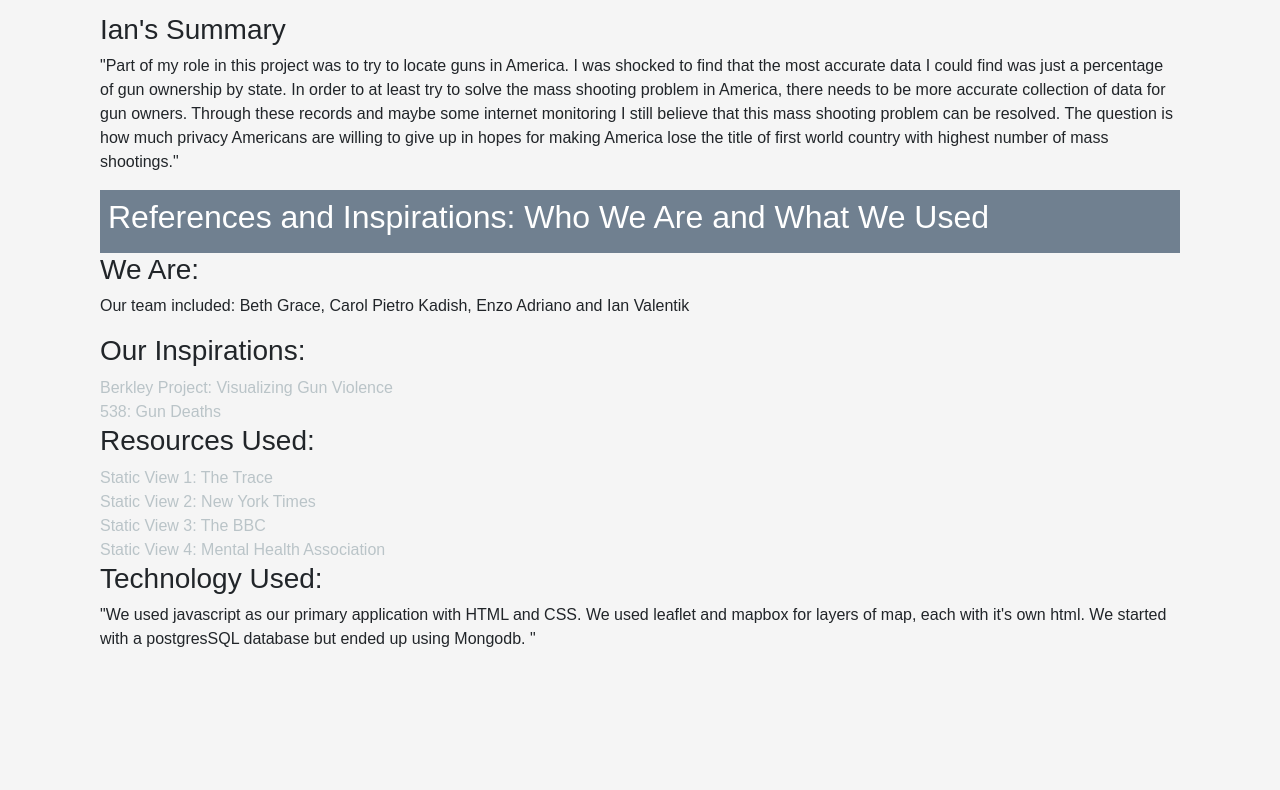
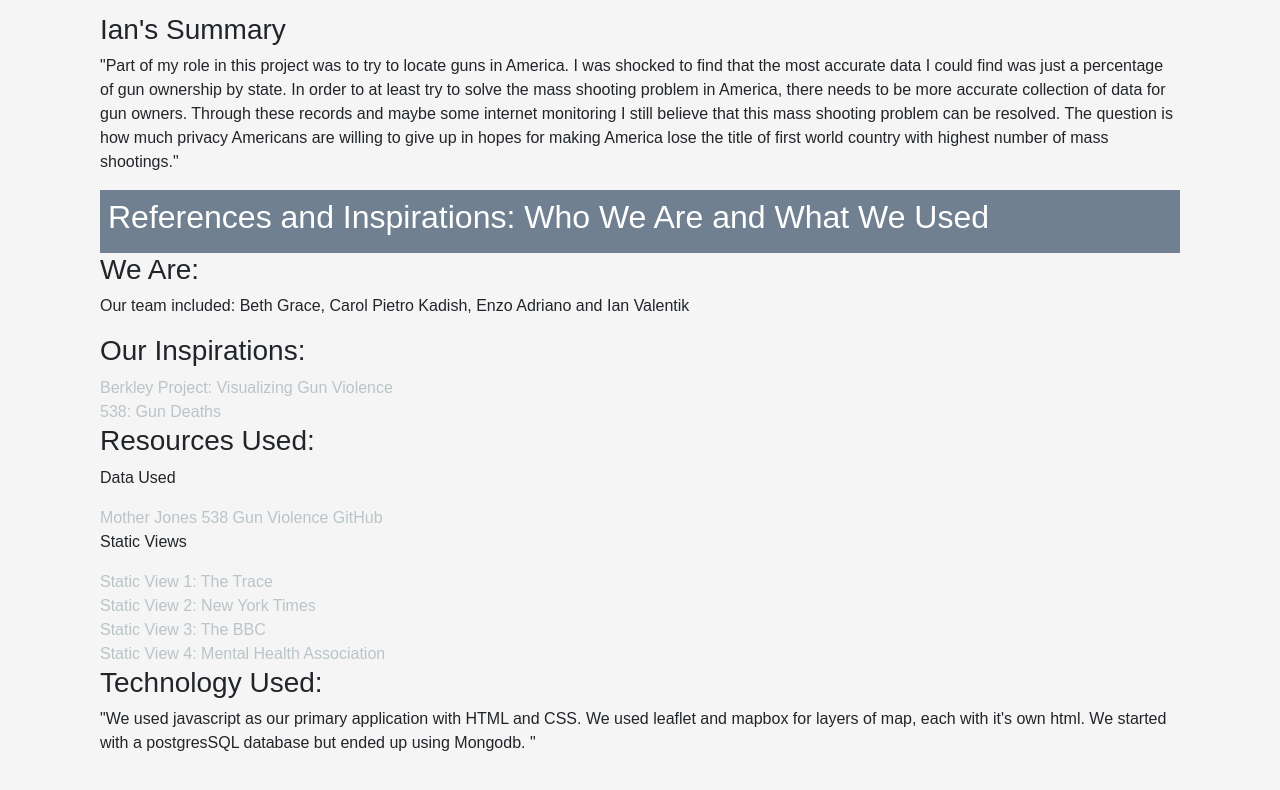
Before and after one commit to cmpietro/PROJECT2-VisualizeMeCaptain, a plain HTML site: page index.html in a window 1280 px wide. Shown: the part 5535-6325 px from the top of the page. Before the commit the page ends 6227 px from the top, so only its background shows below. Drawn offline with nearby package versions, Linux system fonts and the light colour scheme; no server answers.

Commit message:
last second

```diff
--- a/index.html
+++ b/index.html
@@ -359,6 +359,10 @@ crossorigin=""></script>  -->
                       <div class="spacer" style="height:25px"></div>
                       <div class='col-md-12 col-md-12'>
                       <h3 class="title">Resources Used:</h3>
+                          <p>Data Used</p>
+                          <a href="https://www.motherjones.com/politics/2012/12/mass-shootings-mother-jones-full-data/" target="_blank">Mother Jones</a>
+                          <a href="https://github.com/fivethirtyeight/guns-data" target='_blank'>538 Gun Violence GitHub</a>
+                          <p> Static Views </p>
                           <a href="https://www.thetrace.org/features/gun-violence-interactive-shootings-map/" target="_blank">Static View 1: The Trace</a>
                           <br>
                           <a href="https://www.nytimes.com/2018/02/15/us/6-stories-and-charts-to-help-you-better-understand-gun-violence.html" target="_blank">Static View 2: New York Times</a>
```
